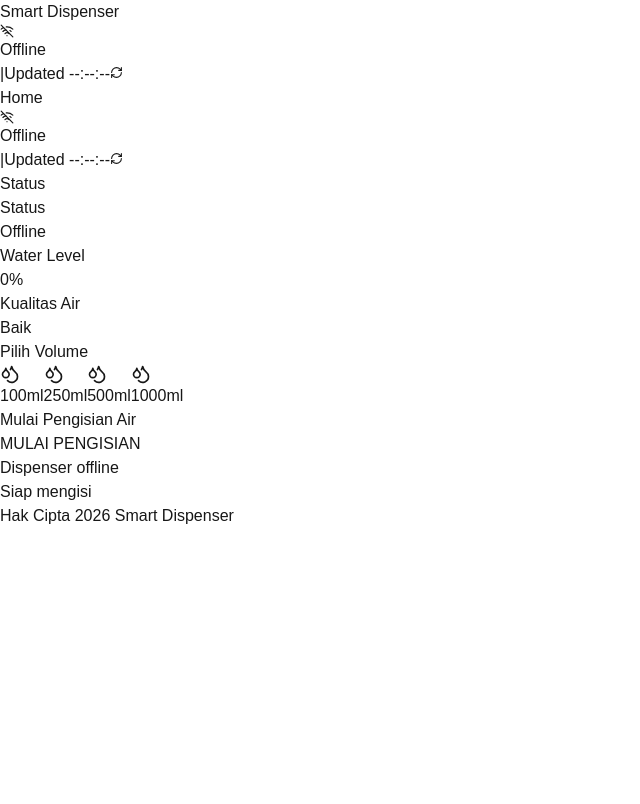
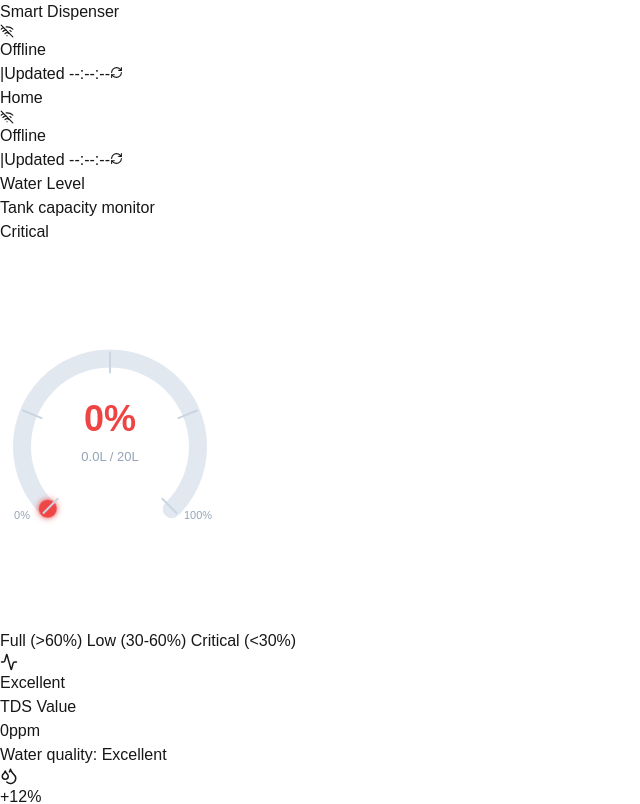
Before and after one commit to nurwahibzy/Smart-Dispenser-App, a Next.js app: page /member/dashboard in a window 1280 px wide. Shown: the top 804 px of the page, without its empty margins (0-640 px from the left). Built offline with nearby package versions, Linux system fonts and the light colour scheme; no server answers; the database is empty.

Commit message:
feat: update MemberKioskContent with new water level, TDS, and daily usage components

```diff
--- a/src/app/member/dashboard/page.tsx
+++ b/src/app/member/dashboard/page.tsx
@@ -7,7 +7,7 @@ export default function MemberDashboardPage() {
       <NavbarMember />
 
       <main className="px-4 sm:px-6 py-6 md:py-8">
-        <div className="max-w-5xl mx-auto">
+        <div className="max-w-6xl mx-auto">
           <MemberKioskContent />
         </div>
       </main>
--- a/src/features/member/components/MemberKioskContent.tsx
+++ b/src/features/member/components/MemberKioskContent.tsx
@@ -2,6 +2,12 @@
 
 import { Droplets } from "lucide-react";
 import { useMemberKiosk } from "@/features/member/hooks/useMemberKiosk";
+import WaterLevelSection from "@/features/water/components/water-level-section";
+import TdsCard from "@/features/water/components/tds-card";
+import DailyUsageCard from "@/features/water/components/daily-usage-card";
+import { useDeviceData } from "@/lib/hooks/useDeviceData";
+import { useTransactionData } from "@/lib/hooks/useTransactionData";
+import { calculateDailyUsage } from "@/lib/utils/transaction";
 
 export default function MemberKioskContent() {
   const {
@@ -14,31 +20,37 @@ export default function MemberKioskContent() {
     finishState,
     progressPercent,
     progressText,
-    statusCard,
     guardReason,
   } = useMemberKiosk();
 
+  const { data: deviceData, loading: deviceLoading } = useDeviceData();
+  const { data: transactions, loading: transactionLoading } = useTransactionData();
+  const { dailyUsage, totalDispenses } = calculateDailyUsage(transactions || []);
+  const tds = deviceData?.sensors?.tds || 0;
+
   return (
     <div className="space-y-6 md:space-y-8">
-      <section className="bg-white rounded-2xl border border-blue-100 shadow-sm p-5 md:p-6">
-        <h2 className="text-2xl md:text-3xl font-black text-blue-600 tracking-tight">Status</h2>
-
-        <div className="mt-6 grid grid-cols-1 sm:grid-cols-3 gap-4">
-          <div className="rounded-xl border border-blue-100 p-4">
-            <p className="text-xs text-blue-400">Status</p>
-            <p className="mt-2 text-lg font-bold text-blue-600">
-              {statusCard.online ? "Online" : "Offline"}
-            </p>
-          </div>
-          <div className="rounded-xl border border-blue-100 p-4">
-            <p className="text-xs text-blue-400">Water Level</p>
-            <p className="mt-2 text-lg font-bold text-blue-600">{statusCard.waterLevel}%</p>
-          </div>
-          <div className="rounded-xl border border-blue-100 p-4">
-            <p className="text-xs text-blue-400">Kualitas Air</p>
-            <p className="mt-2 text-lg font-bold text-blue-600">{statusCard.waterQuality}</p>
+      <section className="grid grid-cols-1 gap-3 lg:grid-cols-2 lg:grid-rows-2 lg:items-start">
+        <div className="lg:row-span-2 lg:self-stretch">
+          <div className="h-full lg:[&>div]:p-4 lg:[&_svg]:h-[220px] lg:[&_svg]:w-[185px]">
+            <WaterLevelSection />
           </div>
         </div>
+
+        <div>
+          <TdsCard tds={tds} />
+        </div>
+
+        <div>
+          <DailyUsageCard
+            dailyUsage={dailyUsage}
+            totalDispenses={totalDispenses}
+          />
+        </div>
+
+        {(deviceLoading || transactionLoading) && (
+          <p className="col-span-full text-sm text-slate-400 px-1">Memuat data status...</p>
+        )}
       </section>
 
       <section className="bg-white rounded-2xl border border-blue-100 shadow-sm p-5 md:p-6">
```
